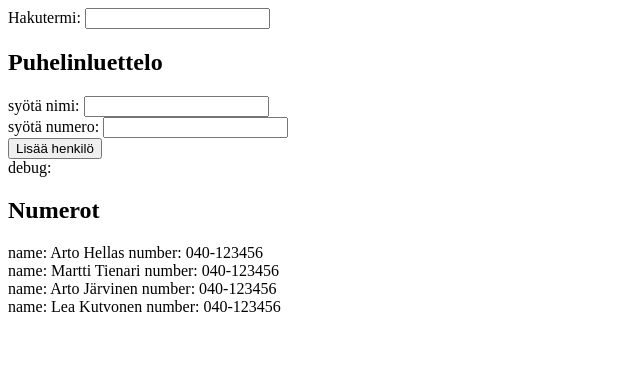
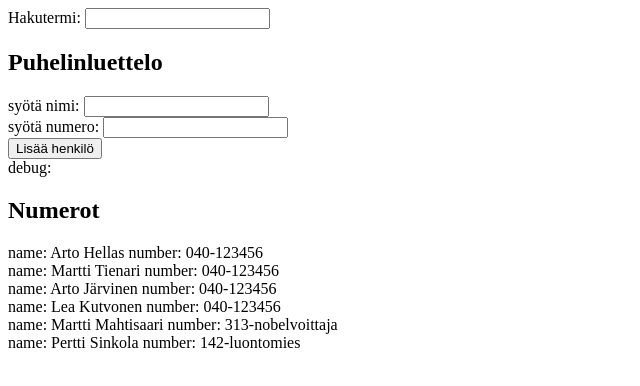
Before and after one commit to learntopilk/teht2, a React (Create React App) app in the folder teht2_puhelinluettelo/: page / in a window 1280 px wide. Shown: the top 386 px of the page, without its empty margins (0-640 px from the left). Built offline with nearby package versions, Linux system fonts and the light colour scheme; data requests are answered from the project's data file.

Commit message:
Tehtävä 2.14 tehty
Numeroita voi nyt tallentaa palvelimelle.

```diff
--- a/teht2_puhelinluettelo/db.json
+++ b/teht2_puhelinluettelo/db.json
@@ -19,6 +19,16 @@
       "name": "Lea Kutvonen",
       "number": "040-123456",
       "id": 4
+    },
+    {
+      "name": "Martti Mahtisaari",
+      "number": "313-nobelvoittaja",
+      "id": 5
+    },
+    {
+      "name": "Pertti Sinkola",
+      "number": "142-luontomies",
+      "id": 6
     }
   ]
 }
--- a/teht2_puhelinluettelo/src/App.js
+++ b/teht2_puhelinluettelo/src/App.js
@@ -23,21 +23,30 @@ class App extends React.Component {
         axios
             .get("http://localhost:3002/persons")
             .then((response) => {
-              console.log("Dis be da promsies bulbilled", response.data)
-              this.setState({persons: response.data})
+                console.log("Dis be da promsies FULFILLED!", response.data)
+                this.setState({ persons: response.data })
             })
     }
 
     addEntry = (event) => {
         event.preventDefault();
-      console.log(this.state.newName)
+        console.log("updating: ", this.state.newName)
 
         if (this.state.newName !== '') {
 
             let arr = this.state.persons
             if (!arr.some(x => x.name === this.state.newName)) {
-              arr.push({ name: this.state.newName, number: this.state.newNumber })
-              this.setState({ persons: arr, newName: '', newNumber: '' }, console.log("Another soul saved!", this.state.persons))
+
+                let newPerson = { name: this.state.newName, number: this.state.newNumber }
+                axios
+                    .post("http://localhost:3002/persons", newPerson)
+                    .then(res => {
+                        console.log("res: ", res)
+                        console.log("Another soul saved!", res.data)
+                        this.setState({persons: this.state.persons.concat(res.data), newName: '', newNumber: ''})
+                    })
+                    .catch(error => console.log("error:", error))
+
             } else {
                 console.log("Contact already in store!")
             }
```
Lines whose indentation alone changed are shown as unchanged.
